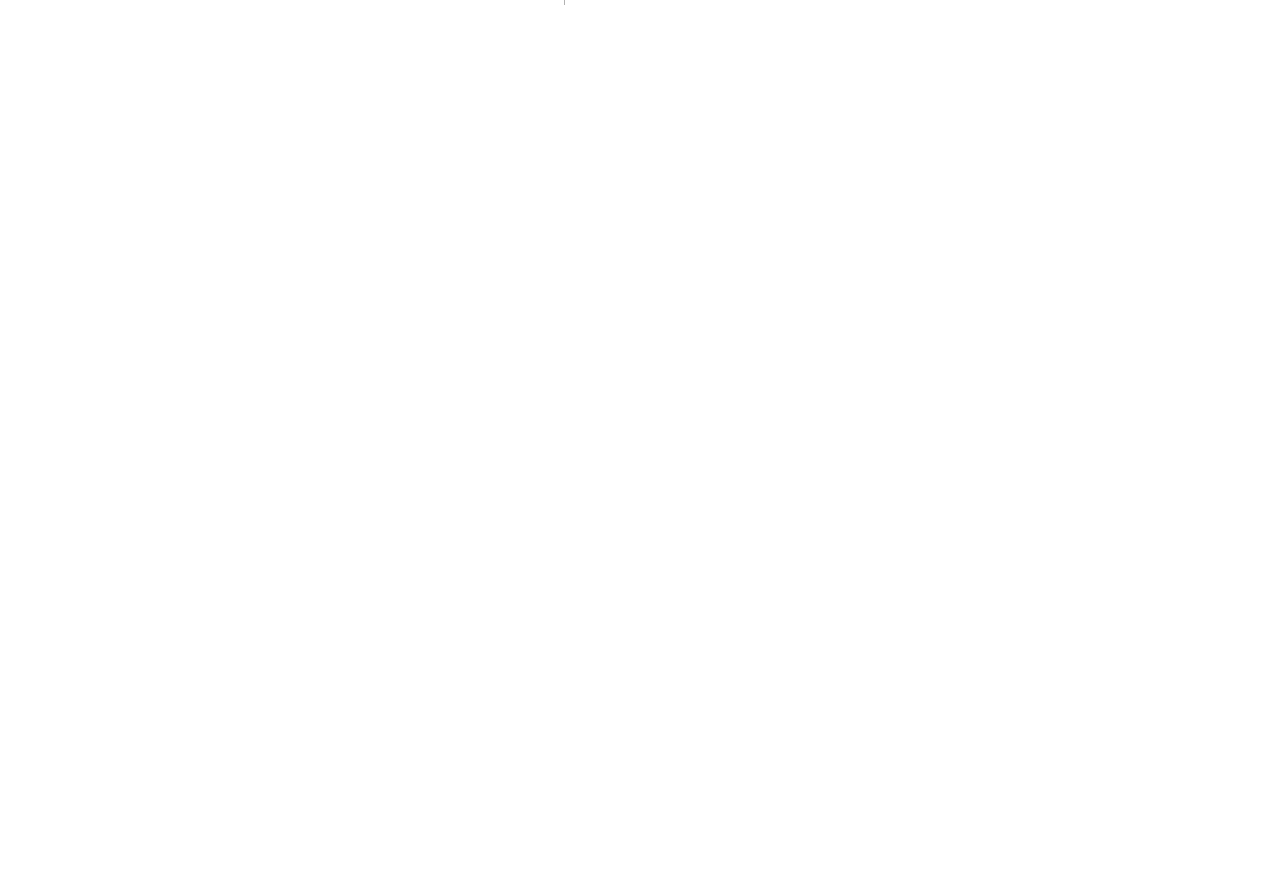
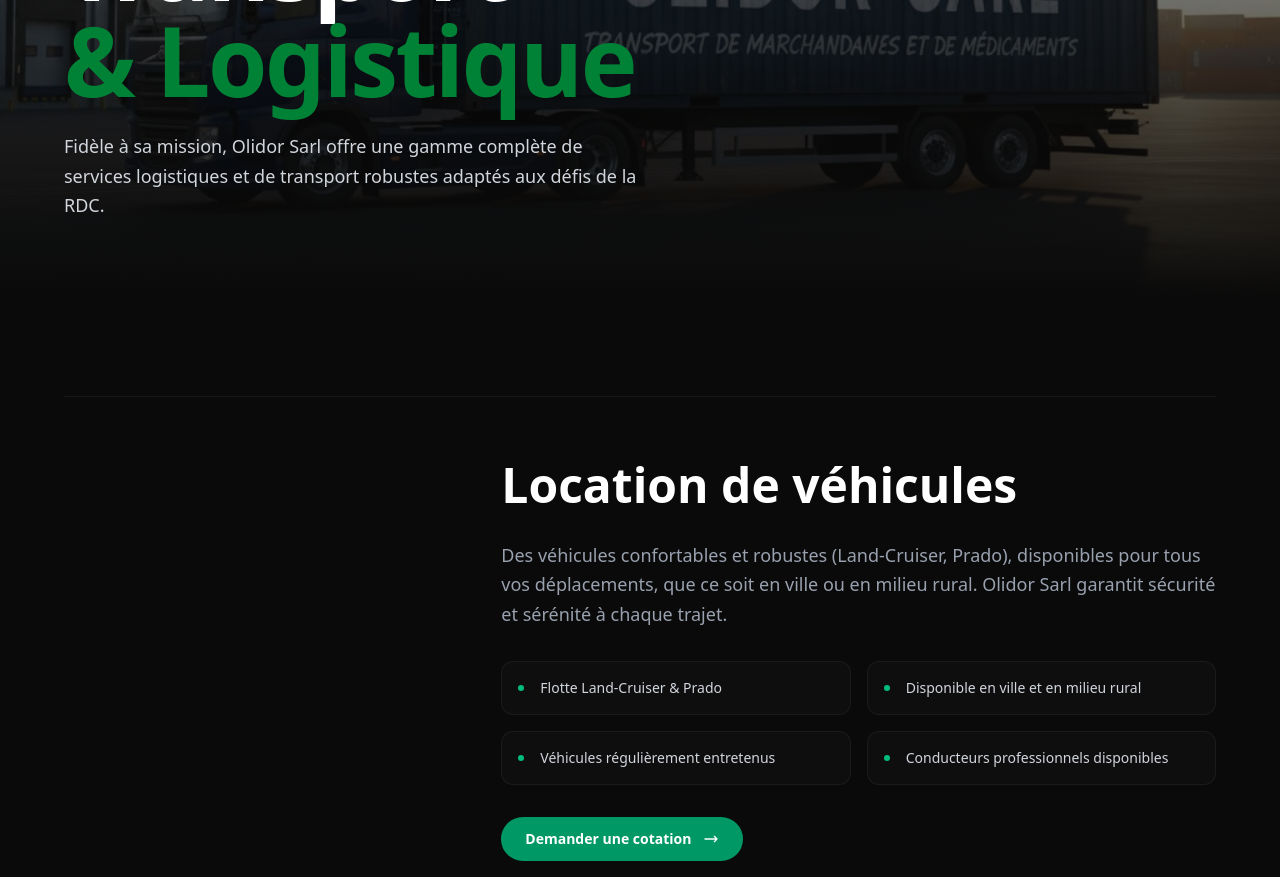
Before and after one commit to RolandAmini/Olidor.Sarl, a Next.js app: page /transport in a window 1280 px wide. Before the commit this address had no page. Shown: the part 420-1297 px from the top of the page. Before the commit the page ends 800 px from the top, so only its background shows below. Built offline with nearby package versions, Linux system fonts and the light colour scheme.

Commit message:
added transport page

```diff
--- /dev/null
+++ b/app/transport/page.tsx
@@ -0,0 +1,159 @@
+import Link from 'next/link';
+import Navbar from '../../components/Navbar';
+import Footer from '../../components/Footer';
+
+const SERVICES_DATA = [
+  {
+    title: 'Location de véhicules',
+    subtitle: 'Confort & fiabilité',
+    description: "Des véhicules confortables et robustes (Land-Cruiser, Prado), disponibles pour tous vos déplacements, que ce soit en ville ou en milieu rural. Olidor Sarl garantit sécurité et sérénité à chaque trajet.",
+    points: [
+      'Flotte Land-Cruiser & Prado',
+      'Disponible en ville et en milieu rural',
+      'Véhicules régulièrement entretenus',
+      'Conducteurs professionnels disponibles',
+    ],
+    icon: (
+      <svg className="w-6 h-6" fill="none" stroke="currentColor" viewBox="0 0 24 24">
+        <path strokeLinecap="round" strokeLinejoin="round" strokeWidth={1.5} d="M8 17a2 2 0 100 4 2 2 0 000-4zm8 0a2 2 0 100 4 2 2 0 000-4zM3 5h2l2.5 9h9L19 7H7" />
+      </svg>
+    ),
+  },
+  {
+    title: 'Transport de marchandises',
+    subtitle: 'Sûr, rapide & traçable',
+    description: "Grâce à une flotte de camions dédiés, Olidor Sarl assure un acheminement fiable et rapide de vos marchandises et équipements médicaux en respectant les normes de traçabilité.",
+    points: [
+      'Flotte de camions dédiés',
+      "Transport d'équipements médicaux",
+      'Respect des normes de sécurité',
+      'Traçabilité complète des livraisons',
+    ],
+    icon: (
+      <svg className="w-6 h-6" fill="none" stroke="currentColor" viewBox="0 0 24 24">
+        <path strokeLinecap="round" strokeLinejoin="round" strokeWidth={1.5} d="M9 17H7a2 2 0 01-2-2V5a2 2 0 012-2h8a2 2 0 012 2v3m0 0h2l3 4v3h-2m-3-7v7m0 0a2 2 0 104 0 2 2 0 00-4 0z" />
+      </svg>
+    ),
+  },
+  {
+    title: 'Prestations logistiques',
+    subtitle: 'Organisation & planification',
+    description: "Organisation et réalisation de vos opérations logistiques complexes avec une équipe expérimentée répondant aux exigences des ONG et institutions internationales.",
+    points: [
+      'Solutions adaptées aux ONG',
+      'Planification complète',
+      'Équipe logistique expérimentée',
+      'Optimisation des coûts',
+    ],
+    icon: (
+      <svg className="w-6 h-6" fill="none" stroke="currentColor" viewBox="0 0 24 24">
+        <path strokeLinecap="round" strokeLinejoin="round" strokeWidth={1.5} d="M9 5H7a2 2 0 00-2 2v12a2 2 0 002 2h10a2 2 0 002-2V7a2 2 0 00-2-2h-2M9 5a2 2 0 002 2h2a2 2 0 002-2M9 5a2 2 0 012-2h2a2 2 0 012 2" />
+      </svg>
+    ),
+  },
+];
+
+export default function TransportPage() {
+  return (
+    <div className="bg-[#0a0a0a] text-white min-h-screen font-sans selection:bg-emerald-500/30">
+      <Navbar />
+
+      {/* ── HERO SECTION ── */}
+      <section className="relative h-[90vh] min-h-[700px] flex items-end overflow-hidden">
+        <img
+          src="/transmed.jpg"
+          alt="Transport Olidor Sarl"
+          className="absolute inset-0 w-full h-full object-cover"
+        />
+        <div className="absolute inset-0 bg-gradient-to-t from-[#0a0a0a] via-[#0a0a0a]/50 to-transparent" />
+
+        <div className="relative z-10 w-full max-w-7xl mx-auto px-6 sm:px-10 lg:px-16 pb-20">
+
+
+           <h1 className="text-5xl sm:text-6xl lg:text-8xl font-black leading-none mb-6 tracking-tight">
+            Transport
+            <br />
+            <span className="text-green-700">&amp; Logistique</span>
+          </h1>
+
+          <p className="text-gray-300 text-lg max-w-xl leading-relaxed">
+            Fidèle à sa mission, Olidor Sarl offre une gamme complète de services logistiques
+            et de transport robustes adaptés aux défis de la RDC.
+          </p>
+        </div>
+      </section>
+
+      {/* ── SERVICES LIST ── */}
+      <section className="max-w-7xl mx-auto px-6 sm:px-10 lg:px-16 py-24">
+        <div className="grid grid-cols-1 gap-12">
+          {SERVICES_DATA.map((service, index) => (
+            <div
+              key={index}
+              className="group grid grid-cols-1 lg:grid-cols-[1fr_2fr] gap-10 lg:gap-20 py-16 border-t border-white/5 items-start"
+            >
+              {/* Infos Gauche */}
+              <div className="space-y-4">
+
+
+              </div>
+
+              {/* Contenu Droite */}
+              <div className="space-y-8">
+                <h2 className="text-3xl sm:text-4xl lg:text-5xl font-bold group-hover:text-emerald-400 transition-colors">
+                  {service.title}
+                </h2>
+                <p className="text-gray-400 text-lg leading-relaxed max-w-3xl">
+                  {service.description}
+                </p>
+
+                <div className="grid grid-cols-1 md:grid-cols-2 gap-4">
+                  {service.points.map((point, pIdx) => (
+                    <div key={pIdx} className="flex items-center gap-4 bg-white/[0.02] border border-white/5 p-4 rounded-xl">
+                      <div className="w-1.5 h-1.5 bg-emerald-500 rounded-full" />
+                      <span className="text-gray-300 text-sm font-medium">{point}</span>
+                    </div>
+                  ))}
+                </div>
+
+                <Link
+                  href="/cotation"
+                  className="inline-flex items-center gap-3 text-white bg-emerald-600 hover:bg-emerald-500 px-6 py-3 rounded-full transition-all text-sm font-bold"
+                >
+                  Demander une cotation
+                  <svg className="w-4 h-4" fill="none" stroke="currentColor" viewBox="0 0 24 24">
+                    <path strokeLinecap="round" strokeLinejoin="round" strokeWidth={2} d="M17 8l4 4m0 0l-4 4m4-4H3" />
+                  </svg>
+                </Link>
+              </div>
+            </div>
+          ))}
+        </div>
+      </section>
+
+      {/* ── CTA FINAL ── */}
+      <section className="px-6 sm:px-10 lg:px-16 pb-32">
+        <div className="max-w-7xl mx-auto rounded-[3rem] bg-emerald-600 p-12 sm:p-20 relative overflow-hidden">
+          <div className="relative z-10 flex flex-col lg:flex-row items-center justify-between gap-12">
+            <div className="text-center lg:text-left">
+              <h2 className="text-4xl sm:text-5xl font-black text-white mb-6">
+                Prêt à organiser <br /> votre transport ?
+              </h2>
+              <p className="text-emerald-100 text-lg opacity-80">
+                Contactez notre équipe logistique pour une solution sur mesure.
+              </p>
+            </div>
+            <Link
+              href="/cotation"
+              className="bg-white text-emerald-700 px-10 py-5 rounded-2xl font-black uppercase tracking-widest hover:scale-105 transition-transform"
+            >
+              Contactez-nous
+            </Link>
+          </div>
+          <div className="absolute top-0 right-0 w-64 h-64 bg-white/10 blur-[100px] -mr-32 -mt-32" />
+        </div>
+      </section>
+
+      <Footer />
+    </div>
+  );
+}
--- a/components/About.tsx
+++ b/components/About.tsx
@@ -39,7 +39,7 @@
                         <img
                           src="/cercle.png"
                           alt="Olidor Logo"
-                          className="w-full h-full object-cover rounded-full object-[25%_40%] scale-[1.8] transition-transform"
+                          className="w-full h-full object-cover rounded-full object-[15%_30%] scale-[1.8] transition-transform"
                         />
                       </div>
                     </div>
--- a/components/Global.tsx
+++ b/components/Global.tsx
@@ -155,7 +155,7 @@
             Services de transport, location de véhicules et logistique
           </h2>
           <p className="text-lg md:text-xl text-white/90 max-w-4xl">
-            Fidèle à sa mission de faciliter vos activités, Olidor sarl offre une gamme complète de services logistiques adaptés à chaque besoin :
+            Fidèle à sa mission de faciliter vos activités, Olidor sarl offre une gamme complète de services logistiques adaptés à chaque besoin
           </p>
         </div>
 
@@ -166,11 +166,11 @@
               <img src="/act.png" alt="Location de véhicules" className="w-full h-full object-cover" />
             </div>
             <div className="p-6 sm:p-8 flex flex-col justify-center text-gray-800">
-              <h3 className="text-xl sm:text-2xl font-bold mb-3 text-gray-900">Location de véhicules :</h3>
+              <h3 className="text-xl sm:text-2xl font-bold mb-3 text-gray-900">Location de véhicules </h3>
               <p className="text-sm sm:text-base leading-relaxed mb-5 text-gray-700">
                 Des véhicules confortables et robustes (Land-Cruiser, Prado), disponibles pour tous vos déplacements, que ce soit en ville ou en milieu rural. Olidor Sarl propose des véhicules adaptés et bien entretenus pour garantir sécurité et sérénité à chaque trajet.
               </p>
-              <a href="/abouts" className="text-blue-600 hover:text-green-700 font-semibold inline-flex items-center gap-2 transition-colors">
+              <a href="/transport" className="text-blue-600 hover:text-green-700 font-semibold inline-flex items-center gap-2 transition-colors">
                 En savoir plus
                 <svg className="w-5 h-5" fill="none" stroke="currentColor" viewBox="0 0 24 24">
                   <path strokeLinecap="round" strokeLinejoin="round" strokeWidth={2} d="M17 8l4 4m0 0l-4 4m4-4H3" />
@@ -181,11 +181,11 @@
 
           <div className="grid md:grid-cols-2 bg-white rounded-2xl overflow-hidden shadow-lg hover:shadow-2xl transition-all duration-300">
             <div className="p-6 sm:p-8 flex flex-col justify-center order-2 md:order-1 text-gray-800">
-              <h3 className="text-xl sm:text-2xl font-bold mb-3 text-gray-900">Transport de marchandises et de médicaments :</h3>
+              <h3 className="text-xl sm:text-2xl font-bold mb-3 text-gray-900">Transport de marchandises et de médicaments </h3>
               <p className="text-sm sm:text-base leading-relaxed mb-5 text-gray-700">
                 Nous assurons le transport sécurisé de vos marchandises et médicaments, en respectant les normes de sécurité et de qualité. Notre flotte et notre équipe garantissent une livraison fiable et dans les délais.
               </p>
-              <a href="/Appropos" className="text-blue-600 hover:text-green-700 font-semibold inline-flex items-center gap-2 transition-colors">
+              <a href="/transport" className="text-blue-600 hover:text-green-700 font-semibold inline-flex items-center gap-2 transition-colors">
                 En savoir plus
                 <svg className="w-5 h-5" fill="none" stroke="currentColor" viewBox="0 0 24 24">
                   <path strokeLinecap="round" strokeLinejoin="round" strokeWidth={2} d="M17 8l4 4m0 0l-4 4m4-4H3" />
@@ -202,11 +202,11 @@
               <img src="/container.jpg" alt="Prestations logistiques" className="w-full h-full object-cover" />
             </div>
             <div className="p-6 sm:p-8 flex flex-col justify-center text-gray-800">
-              <h3 className="text-xl sm:text-2xl font-bold mb-3 text-gray-900">Prestations logistiques sur mesure :</h3>
+              <h3 className="text-xl sm:text-2xl font-bold mb-3 text-gray-900">Prestations logistiques sur mesure </h3>
               <p className="text-sm sm:text-base leading-relaxed mb-5 text-gray-700">
                 Que vous ayez besoin de solutions de stockage, de gestion de chaîne d'approvisionnement ou de services logistiques personnalisés, nous mettons notre expertise à votre service pour optimiser vos opérations et réduire vos coûts.
               </p>
-              <a href="/abouts" className="text-blue-600 hover:text-green-700 font-semibold inline-flex items-center gap-2 transition-colors">
+              <a href="/transport" className="text-blue-600 hover:text-green-700 font-semibold inline-flex items-center gap-2 transition-colors">
                 En savoir plus
                 <svg className="w-5 h-5" fill="none" stroke="currentColor" viewBox="0 0 24 24">
                   <path strokeLinecap="round" strokeLinejoin="round" strokeWidth={2} d="M17 8l4 4m0 0l-4 4m4-4H3" />
```
